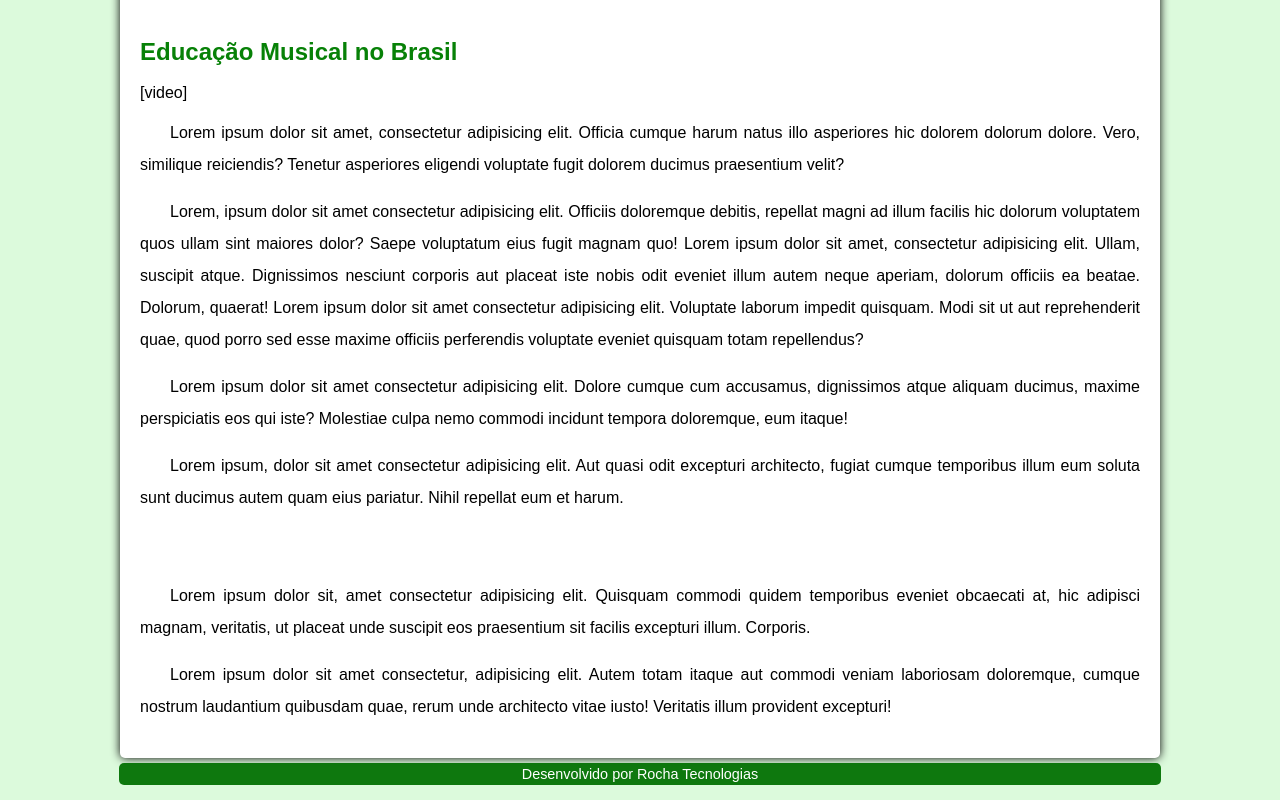
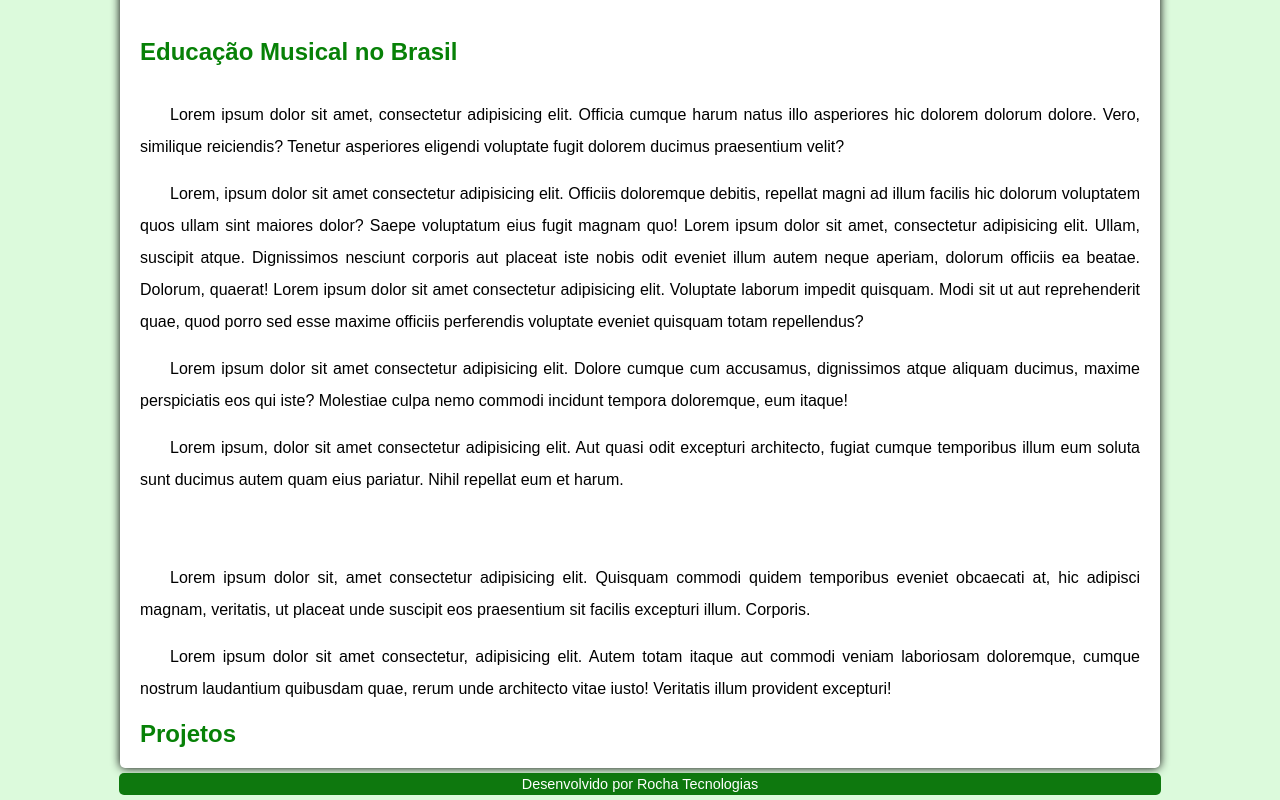
Before and after one commit to jorgerocha19/html-css, a plain HTML site: page Desafio1/escolademusica.html in a window 1280 px wide. Shown: the part 1365-2165 px from the top of the page. Drawn offline with Linux system fonts and the light colour scheme.

Commit message:
Update escolademusica.html

```diff
--- a/Desafio1/escolademusica.html
+++ b/Desafio1/escolademusica.html
@@ -52,7 +52,7 @@
         <h2>Educação Musical no Brasil</h2>
         <br>
 
-        [video]
+
 
         <p>Lorem ipsum dolor sit amet, consectetur adipisicing elit. Officia cumque harum natus illo asperiores hic dolorem dolorum dolore. Vero, similique reiciendis? Tenetur asperiores eligendi voluptate fugit dolorem ducimus praesentium velit?</p>
         <p>Lorem, ipsum dolor sit amet consectetur adipisicing elit. Officiis doloremque debitis, repellat magni ad illum facilis hic dolorum voluptatem quos ullam sint maiores dolor? Saepe voluptatum eius fugit magnam quo!
@@ -67,6 +67,8 @@
          <p>Lorem ipsum dolor sit amet consectetur, adipisicing elit. Autem totam itaque aut commodi veniam laboriosam doloremque, cumque nostrum laudantium quibusdam quae, rerum unde architecto vitae iusto! Veritatis illum provident excepturi!</p>
         </p>
 
+        <h2>Projetos</h2>
+
     </main>
     <footer>
         Desenvolvido por Rocha Tecnologias
```
